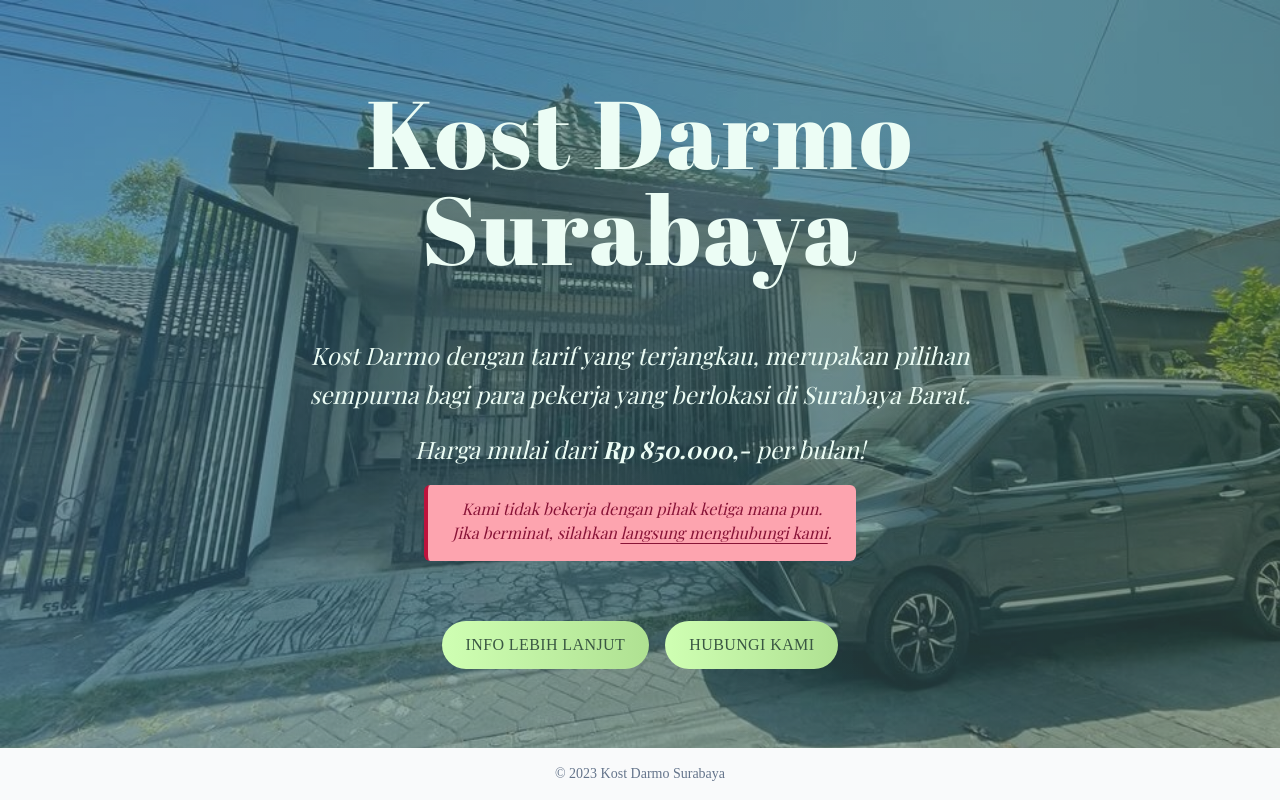
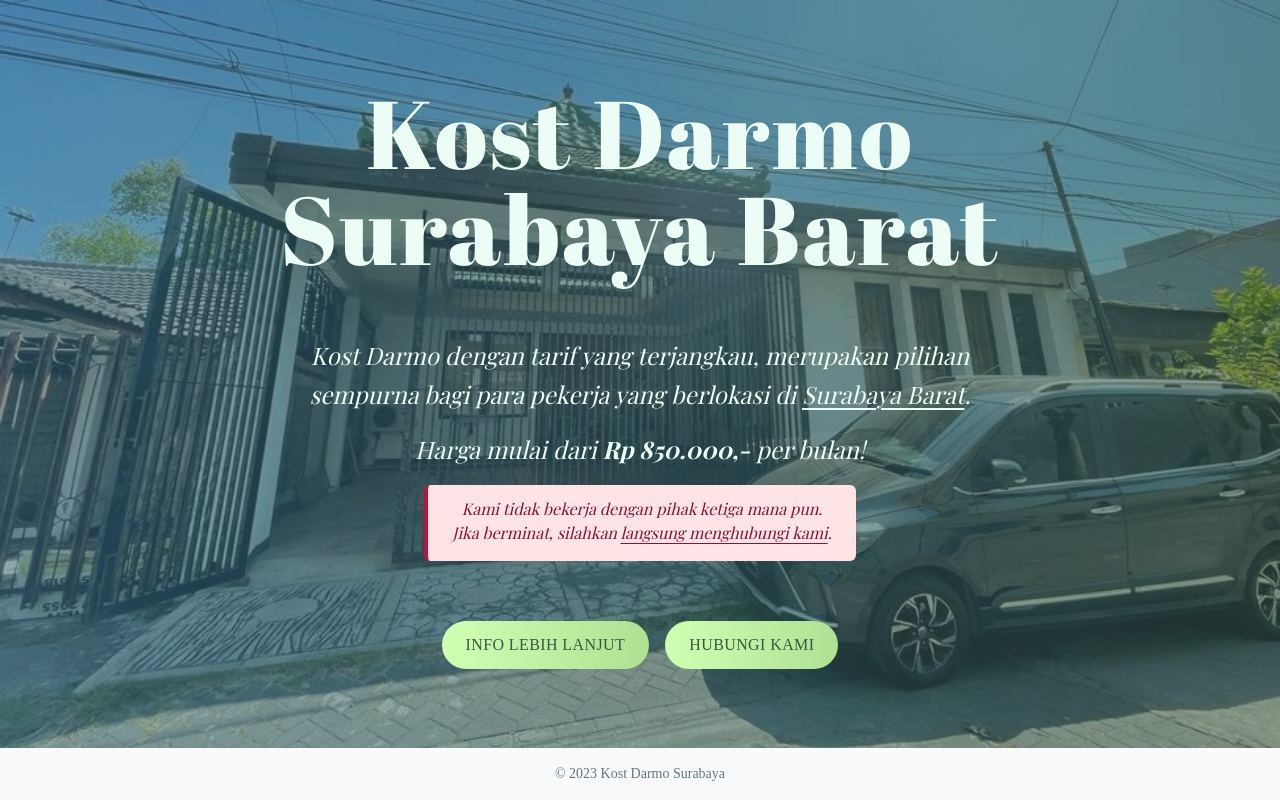
Before and after one commit to kostdarmo/kostdarmo.github.io, a SvelteKit app: page / in a window 1280 px wide. Shown: the top 800 px of the page. Built offline with nearby package versions, Linux system fonts and the light colour scheme; a web font is replaced by a local one.

Commit message:
Veliza #

```diff
--- a/src/routes/+page.svelte
+++ b/src/routes/+page.svelte
@@ -1,18 +1,34 @@
 <script>
-	import Footer from "./Footer.svelte";
+	import Footer from './Footer.svelte';
 </script>
 
 <div class="flex flex-col min-h-screen pb-14">
 	<main>
-    <div class="bg-gradient-to-r from-[#3B7080] to-[#3A5743] text-emerald-50 hero overflow-hidden relative">
+		<div
+			class="bg-gradient-to-r from-[#3B7080] to-[#3A5743] text-emerald-50 hero overflow-hidden relative"
+		>
 			<div class="flex items-center relative justify-center">
 				<div class="px-4 md:text-center md:max-w-3xl my-6">
-          <h1 class="text-6xl md:text-8xl tracking-wide my-4 md:py-6 lg:my-9">Kost Darmo Surabaya</h1>
-          <p class="md:text-2xl italic font-medium !leading-relaxed">Kost Darmo dengan tarif yang terjangkau, merupakan pilihan sempurna bagi para pekerja yang berlokasi di Surabaya Barat.</p>
-          <p class="md:text-2xl italic font-medium !leading-relaxed my-4">Harga mulai dari <strong>Rp 850.000,-</strong> per bulan!</p>
-          <div class="bg-rose-300 border-l-4 border-l-rose-700 px-6 pt-3 pb-4 italic rounded-md text-rose-900 inline-block">
-            Kami tidak bekerja dengan pihak ketiga mana pun.<br>
-            Jika berminat, silahkan <a href="#kontak" class="underline underline-offset-4 decoration-solid hover:decoration-dashed">langsung menghubungi kami</a>.
+					<h1 class="text-6xl md:text-8xl tracking-wide my-4 md:py-6 lg:my-9">
+						Kost Darmo Surabaya Barat
+					</h1>
+					<p class="md:text-2xl italic font-medium !leading-relaxed">
+						Kost Darmo dengan tarif yang terjangkau, merupakan pilihan sempurna bagi para pekerja
+						yang berlokasi di <span class="underline underline-offset-4">Surabaya Barat</span>.
+					</p>
+					<p class="md:text-2xl italic font-medium !leading-relaxed my-4">
+						Harga mulai dari <strong>Rp 850.000,-</strong> per bulan!
+					</p>
+					<div
+						class="bg-rose-100 border-l-4 border-l-rose-700 px-6 pt-3 pb-4 italic rounded-md text-rose-900 inline-block"
+					>
+						Kami tidak bekerja dengan pihak ketiga mana pun.<br />
+						Jika berminat, silahkan
+						<a
+							href="#kontak"
+							class="underline underline-offset-4 decoration-solid hover:decoration-dashed"
+							>langsung menghubungi kami</a
+						>.
 					</div>
 					<ul class="my-4 md:py-6 lg:my-9 flex md:justify-center gap-4">
 						<li><a href="#info" class="button">Info lebih lanjut</a></li>
@@ -24,12 +40,18 @@
 
 		<div class="py-6 md:py-11 lg:py-20" id="info">
 			<div class="px-4 md:text-center md:max-w-3xl mx-auto">
-        <h2 class="text-4xl md:text-5xl tracking-wide !leading-normal mb-4">Asal Usul<br>Kost Darmo</h2>
+				<h2 class="text-4xl md:text-5xl tracking-wide !leading-normal mb-4">
+					Asal Usul<br />Kost Darmo
+				</h2>
 				<p class="md:text-2xl italic font-medium !leading-relaxed mt-4 md:mt-6">
-          Pada awal tahun 2000, kami memulai usaha penyediaan kost di Darmo. Pada waktu itu, mencari kost yang tidak hanya terjangkau harganya, tetapi juga bersih dan dilengkapi dengan fasilitas yang baik sangatlah sulit.
+					Pada awal tahun 2000, kami memulai usaha penyediaan kost di Darmo. Pada waktu itu, mencari
+					kost yang tidak hanya terjangkau harganya, tetapi juga bersih dan dilengkapi dengan
+					fasilitas yang baik sangatlah sulit.
 				</p>
 				<p class="md:text-2xl italic font-medium !leading-relaxed mt-4 md:mt-6">
-          Dengan pengalaman kami di bidang jasa pembangunan rumah, kami merasa bahwa kami dapat membantu para pekerja yang baru memulai karir mereka dengan menyediakan kost yang berkualitas dan terjangkau.
+					Dengan pengalaman kami di bidang jasa pembangunan rumah, kami merasa bahwa kami dapat
+					membantu para pekerja yang baru memulai karir mereka dengan menyediakan kost yang
+					berkualitas dan terjangkau.
 				</p>
 				<p class="md:text-2xl italic font-medium !leading-relaxed mt-4 md:mt-6">
 					Dari situlah, kami mulai tumbuh dan berkembang secara bertahap.
@@ -37,18 +59,30 @@
 			</div>
 
 			<ul class="flex flex-wrap gap-4 mt-6 md:mt-9">
-        <li class="w-[calc(100%/3-11px)] rounded-xl overflow-hidden"><img class="" src="images/Kost_Darmo_1.jpeg" alt="Kost Darmo 1" /></li>
-        <li class="w-[calc(100%/3-11px)] rounded-xl overflow-hidden"><img class="" src="images/Kost_Darmo_2.jpeg" alt="Kost Darmo 2" /></li>
-        <li class="w-[calc(100%/3-11px)] rounded-xl overflow-hidden"><img class="" src="images/Kost_Darmo_3.jpeg" alt="Kost Darmo 3" /></li>
-        <li class="w-[calc(100%/3-11px)] rounded-xl overflow-hidden"><img class="" src="images/Kost_Darmo_4.jpeg" alt="Kost Darmo 4" /></li>
-        <li class="w-[calc(100%/3-11px)] rounded-xl overflow-hidden"><img class="" src="images/Kost_Darmo_5.jpeg" alt="Kost Darmo 5" /></li>
-        <li class="w-[calc(100%/3-11px)] rounded-xl overflow-hidden"><img class="" src="images/Kost_Darmo_6.jpeg" alt="Kost Darmo 6" /></li>
+				<li class="w-[calc(100%/3-11px)] rounded-xl overflow-hidden">
+					<img class="" src="images/Kost_Darmo_1.jpeg" alt="Kost Darmo 1" />
+				</li>
+				<li class="w-[calc(100%/3-11px)] rounded-xl overflow-hidden">
+					<img class="" src="images/Kost_Darmo_2.jpeg" alt="Kost Darmo 2" />
+				</li>
+				<li class="w-[calc(100%/3-11px)] rounded-xl overflow-hidden">
+					<img class="" src="images/Kost_Darmo_3.jpeg" alt="Kost Darmo 3" />
+				</li>
+				<li class="w-[calc(100%/3-11px)] rounded-xl overflow-hidden">
+					<img class="" src="images/Kost_Darmo_4.jpeg" alt="Kost Darmo 4" />
+				</li>
+				<li class="w-[calc(100%/3-11px)] rounded-xl overflow-hidden">
+					<img class="" src="images/Kost_Darmo_5.jpeg" alt="Kost Darmo 5" />
+				</li>
+				<li class="w-[calc(100%/3-11px)] rounded-xl overflow-hidden">
+					<img class="" src="images/Kost_Darmo_6.jpeg" alt="Kost Darmo 6" />
+				</li>
 			</ul>
 		</div>
 
 		<div class="py-6 md:py-11 lg:py-20 bg-gradient-to-br from-[#e9fcde] to-[#bcdfa7]">
 			<div class="px-4 md:text-center md:max-w-3xl mx-auto">
-        <h2 class="text-4xl md:text-5xl tracking-wide !leading-normal mb-4">Fasilitas di<br>Kost Darmo apa saja?</h2>
+				<h2 class="text-4xl md:text-5xl tracking-wide !leading-normal mb-4">Fasilitas</h2>
 				<ul class="md:text-2xl italic font-medium !leading-relaxed">
 					<li>Termasuk cuci pakaian</li>
 					<li>AC</li>
@@ -73,21 +107,70 @@
 		<div class="py-6 md:py-11 lg:py-20 bg-gradient-to-br from-[#e9fcde] to-[#bcdfa7]" id="kontak">
 			<div class="px-4 md:text-center md:max-w-3xl mx-auto">
 				<h2 class="text-4xl md:text-5xl tracking-wide !leading-normal mb-4">Hubungi kami</h2>
-        <div class="bg-rose-300 border-l-4 border-l-rose-700 px-6 pt-3 pb-4 italic rounded-md text-rose-900 inline-block mb-4">
-          Kami tidak bekerja dengan pihak ketiga mana pun.<br>
-          Jika berminat, silahkan <a href="#kontak" class="underline underline-offset-4 decoration-solid hover:decoration-dashed">langsung menghubungi kami</a>.
+				<div
+					class="bg-rose-100 border-l-4 border-l-rose-700 px-6 pt-3 pb-4 italic rounded-md text-rose-900 inline-block mb-4"
+				>
+					Kami tidak bekerja dengan pihak ketiga mana pun.<br />
+					Jika berminat, silahkan
+					<a
+						href="#kontak"
+						class="underline underline-offset-4 decoration-solid hover:decoration-dashed"
+						>langsung menghubungi kami</a
+					>.
 				</div>
 				<ul class="md:text-2xl italic font-medium !leading-relaxed flex gap-4 md:justify-center">
 					<li>
-            <a class="px-6 py-2 hover:bg-[#3A5743] hover:text-emerald-50 group rounded-full bg-white inline-block mt-4" target="_blank" href="https://wa.me/+6285106123088">
+						<a
+							class="px-6 py-2 hover:bg-[#3A5743] hover:text-emerald-50 group rounded-full bg-white inline-block mt-4"
+							target="_blank"
+							href="https://wa.me/+6285106123088"
+						>
 							WA Ibu Michael
-              <svg class="group-hover:fill-emerald-50 inline-block align-baseline ml-1" xmlns="http://www.w3.org/2000/svg" height="1em" viewBox="0 0 448 512"><!--! Font Awesome Free 6.4.2 by @fontawesome - https://fontawesome.com License - https://fontawesome.com/license (Commercial License) Copyright 2023 Fonticons, Inc. --><path d="M380.9 97.1C339 55.1 283.2 32 223.9 32c-122.4 0-222 99.6-222 222 0 39.1 10.2 77.3 29.6 111L0 480l117.7-30.9c32.4 17.7 68.9 27 106.1 27h.1c122.3 0 224.1-99.6 224.1-222 0-59.3-25.2-115-67.1-157zm-157 341.6c-33.2 0-65.7-8.9-94-25.7l-6.7-4-69.8 18.3L72 359.2l-4.4-7c-18.5-29.4-28.2-63.3-28.2-98.2 0-101.7 82.8-184.5 184.6-184.5 49.3 0 95.6 19.2 130.4 54.1 34.8 34.9 56.2 81.2 56.1 130.5 0 101.8-84.9 184.6-186.6 184.6zm101.2-138.2c-5.5-2.8-32.8-16.2-37.9-18-5.1-1.9-8.8-2.8-12.5 2.8-3.7 5.6-14.3 18-17.6 21.8-3.2 3.7-6.5 4.2-12 1.4-32.6-16.3-54-29.1-75.5-66-5.7-9.8 5.7-9.1 16.3-30.3 1.8-3.7.9-6.9-.5-9.7-1.4-2.8-12.5-30.1-17.1-41.2-4.5-10.8-9.1-9.3-12.5-9.5-3.2-.2-6.9-.2-10.6-.2-3.7 0-9.7 1.4-14.8 6.9-5.1 5.6-19.4 19-19.4 46.3 0 27.3 19.9 53.7 22.6 57.4 2.8 3.7 39.1 59.7 94.8 83.8 35.2 15.2 49 16.5 66.6 13.9 10.7-1.6 32.8-13.4 37.4-26.4 4.6-13 4.6-24.1 3.2-26.4-1.3-2.5-5-3.9-10.5-6.6z"/></svg>
+							<svg
+								class="group-hover:fill-emerald-50 inline-block align-baseline ml-1"
+								xmlns="http://www.w3.org/2000/svg"
+								height="1em"
+								viewBox="0 0 448 512"
+								><!--! Font Awesome Free 6.4.2 by @fontawesome - https://fontawesome.com License - https://fontawesome.com/license (Commercial License) Copyright 2023 Fonticons, Inc. --><path
+									d="M380.9 97.1C339 55.1 283.2 32 223.9 32c-122.4 0-222 99.6-222 222 0 39.1 10.2 77.3 29.6 111L0 480l117.7-30.9c32.4 17.7 68.9 27 106.1 27h.1c122.3 0 224.1-99.6 224.1-222 0-59.3-25.2-115-67.1-157zm-157 341.6c-33.2 0-65.7-8.9-94-25.7l-6.7-4-69.8 18.3L72 359.2l-4.4-7c-18.5-29.4-28.2-63.3-28.2-98.2 0-101.7 82.8-184.5 184.6-184.5 49.3 0 95.6 19.2 130.4 54.1 34.8 34.9 56.2 81.2 56.1 130.5 0 101.8-84.9 184.6-186.6 184.6zm101.2-138.2c-5.5-2.8-32.8-16.2-37.9-18-5.1-1.9-8.8-2.8-12.5 2.8-3.7 5.6-14.3 18-17.6 21.8-3.2 3.7-6.5 4.2-12 1.4-32.6-16.3-54-29.1-75.5-66-5.7-9.8 5.7-9.1 16.3-30.3 1.8-3.7.9-6.9-.5-9.7-1.4-2.8-12.5-30.1-17.1-41.2-4.5-10.8-9.1-9.3-12.5-9.5-3.2-.2-6.9-.2-10.6-.2-3.7 0-9.7 1.4-14.8 6.9-5.1 5.6-19.4 19-19.4 46.3 0 27.3 19.9 53.7 22.6 57.4 2.8 3.7 39.1 59.7 94.8 83.8 35.2 15.2 49 16.5 66.6 13.9 10.7-1.6 32.8-13.4 37.4-26.4 4.6-13 4.6-24.1 3.2-26.4-1.3-2.5-5-3.9-10.5-6.6z"
+								/></svg
+							>
 						</a>
 					</li>
 					<li>
-            <a class="px-6 py-2 hover:bg-[#3A5743] hover:text-emerald-50 group rounded-full bg-white inline-block mt-4" target="_blank" href="https://wa.me/+6281216891557">
-              WA Mbak Sri
-              <svg class="group-hover:fill-emerald-50 inline-block align-baseline ml-1" xmlns="http://www.w3.org/2000/svg" height="1em" viewBox="0 0 448 512"><!--! Font Awesome Free 6.4.2 by @fontawesome - https://fontawesome.com License - https://fontawesome.com/license (Commercial License) Copyright 2023 Fonticons, Inc. --><path d="M380.9 97.1C339 55.1 283.2 32 223.9 32c-122.4 0-222 99.6-222 222 0 39.1 10.2 77.3 29.6 111L0 480l117.7-30.9c32.4 17.7 68.9 27 106.1 27h.1c122.3 0 224.1-99.6 224.1-222 0-59.3-25.2-115-67.1-157zm-157 341.6c-33.2 0-65.7-8.9-94-25.7l-6.7-4-69.8 18.3L72 359.2l-4.4-7c-18.5-29.4-28.2-63.3-28.2-98.2 0-101.7 82.8-184.5 184.6-184.5 49.3 0 95.6 19.2 130.4 54.1 34.8 34.9 56.2 81.2 56.1 130.5 0 101.8-84.9 184.6-186.6 184.6zm101.2-138.2c-5.5-2.8-32.8-16.2-37.9-18-5.1-1.9-8.8-2.8-12.5 2.8-3.7 5.6-14.3 18-17.6 21.8-3.2 3.7-6.5 4.2-12 1.4-32.6-16.3-54-29.1-75.5-66-5.7-9.8 5.7-9.1 16.3-30.3 1.8-3.7.9-6.9-.5-9.7-1.4-2.8-12.5-30.1-17.1-41.2-4.5-10.8-9.1-9.3-12.5-9.5-3.2-.2-6.9-.2-10.6-.2-3.7 0-9.7 1.4-14.8 6.9-5.1 5.6-19.4 19-19.4 46.3 0 27.3 19.9 53.7 22.6 57.4 2.8 3.7 39.1 59.7 94.8 83.8 35.2 15.2 49 16.5 66.6 13.9 10.7-1.6 32.8-13.4 37.4-26.4 4.6-13 4.6-24.1 3.2-26.4-1.3-2.5-5-3.9-10.5-6.6z"/></svg>
+						<a
+							class="px-6 py-2 hover:bg-[#3A5743] hover:text-emerald-50 group rounded-full bg-white inline-block mt-4"
+							target="_blank"
+							href="https://wa.me/+6281216891557"
+						>
+							WA Sri
+							<svg
+								class="group-hover:fill-emerald-50 inline-block align-baseline ml-1"
+								xmlns="http://www.w3.org/2000/svg"
+								height="1em"
+								viewBox="0 0 448 512"
+								><!--! Font Awesome Free 6.4.2 by @fontawesome - https://fontawesome.com License - https://fontawesome.com/license (Commercial License) Copyright 2023 Fonticons, Inc. --><path
+									d="M380.9 97.1C339 55.1 283.2 32 223.9 32c-122.4 0-222 99.6-222 222 0 39.1 10.2 77.3 29.6 111L0 480l117.7-30.9c32.4 17.7 68.9 27 106.1 27h.1c122.3 0 224.1-99.6 224.1-222 0-59.3-25.2-115-67.1-157zm-157 341.6c-33.2 0-65.7-8.9-94-25.7l-6.7-4-69.8 18.3L72 359.2l-4.4-7c-18.5-29.4-28.2-63.3-28.2-98.2 0-101.7 82.8-184.5 184.6-184.5 49.3 0 95.6 19.2 130.4 54.1 34.8 34.9 56.2 81.2 56.1 130.5 0 101.8-84.9 184.6-186.6 184.6zm101.2-138.2c-5.5-2.8-32.8-16.2-37.9-18-5.1-1.9-8.8-2.8-12.5 2.8-3.7 5.6-14.3 18-17.6 21.8-3.2 3.7-6.5 4.2-12 1.4-32.6-16.3-54-29.1-75.5-66-5.7-9.8 5.7-9.1 16.3-30.3 1.8-3.7.9-6.9-.5-9.7-1.4-2.8-12.5-30.1-17.1-41.2-4.5-10.8-9.1-9.3-12.5-9.5-3.2-.2-6.9-.2-10.6-.2-3.7 0-9.7 1.4-14.8 6.9-5.1 5.6-19.4 19-19.4 46.3 0 27.3 19.9 53.7 22.6 57.4 2.8 3.7 39.1 59.7 94.8 83.8 35.2 15.2 49 16.5 66.6 13.9 10.7-1.6 32.8-13.4 37.4-26.4 4.6-13 4.6-24.1 3.2-26.4-1.3-2.5-5-3.9-10.5-6.6z"
+								/></svg
+							>
+						</a>
+					</li>
+					<li>
+						<a
+							class="px-6 py-2 hover:bg-[#3A5743] hover:text-emerald-50 group rounded-full bg-white inline-block mt-4"
+							target="_blank"
+							href="https://wa.me/+6281138753333"
+						>
+							WA Veliza
+							<svg
+								class="group-hover:fill-emerald-50 inline-block align-baseline ml-1"
+								xmlns="http://www.w3.org/2000/svg"
+								height="1em"
+								viewBox="0 0 448 512"
+								><!--! Font Awesome Free 6.4.2 by @fontawesome - https://fontawesome.com License - https://fontawesome.com/license (Commercial License) Copyright 2023 Fonticons, Inc. --><path
+									d="M380.9 97.1C339 55.1 283.2 32 223.9 32c-122.4 0-222 99.6-222 222 0 39.1 10.2 77.3 29.6 111L0 480l117.7-30.9c32.4 17.7 68.9 27 106.1 27h.1c122.3 0 224.1-99.6 224.1-222 0-59.3-25.2-115-67.1-157zm-157 341.6c-33.2 0-65.7-8.9-94-25.7l-6.7-4-69.8 18.3L72 359.2l-4.4-7c-18.5-29.4-28.2-63.3-28.2-98.2 0-101.7 82.8-184.5 184.6-184.5 49.3 0 95.6 19.2 130.4 54.1 34.8 34.9 56.2 81.2 56.1 130.5 0 101.8-84.9 184.6-186.6 184.6zm101.2-138.2c-5.5-2.8-32.8-16.2-37.9-18-5.1-1.9-8.8-2.8-12.5 2.8-3.7 5.6-14.3 18-17.6 21.8-3.2 3.7-6.5 4.2-12 1.4-32.6-16.3-54-29.1-75.5-66-5.7-9.8 5.7-9.1 16.3-30.3 1.8-3.7.9-6.9-.5-9.7-1.4-2.8-12.5-30.1-17.1-41.2-4.5-10.8-9.1-9.3-12.5-9.5-3.2-.2-6.9-.2-10.6-.2-3.7 0-9.7 1.4-14.8 6.9-5.1 5.6-19.4 19-19.4 46.3 0 27.3 19.9 53.7 22.6 57.4 2.8 3.7 39.1 59.7 94.8 83.8 35.2 15.2 49 16.5 66.6 13.9 10.7-1.6 32.8-13.4 37.4-26.4 4.6-13 4.6-24.1 3.2-26.4-1.3-2.5-5-3.9-10.5-6.6z"
+								/></svg
+							>
 						</a>
 					</li>
 				</ul>
```
Lines whose indentation alone changed are shown as unchanged.
